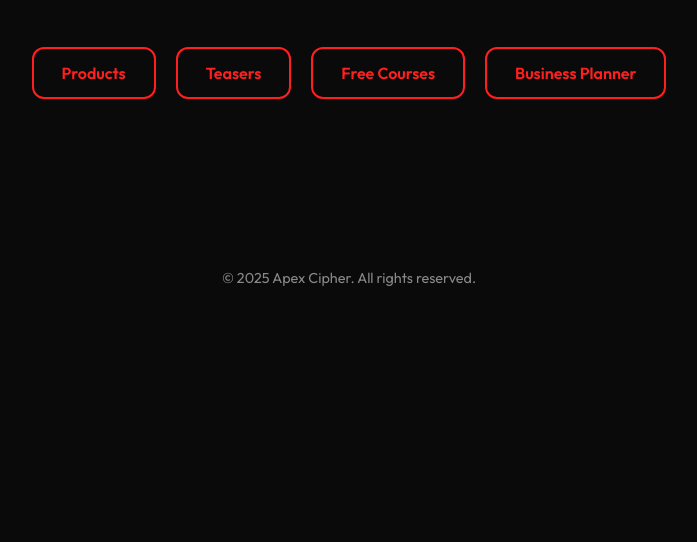
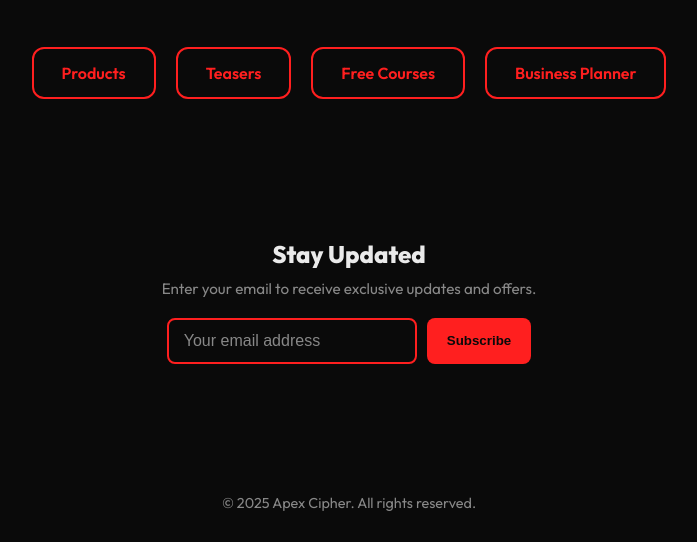
Before and after one commit to aminaxyd/apex.cipher, a plain HTML site: page index.html in a window 1280 px wide. Shown: the part 394-936 px from the top of the page, without its empty margins (291-988 px from the left). Before the commit the page ends 800 px from the top, so only its background shows below. Drawn offline with Linux system fonts and the light colour scheme.

Commit message:
Update index.html

```diff
--- a/index.html
+++ b/index.html
@@ -136,6 +136,60 @@
         padding: 12px 20px;
       }
     }
+    .email-signup {
+  margin-top: 60px;
+  text-align: center;
+  padding: 20px;
+}
+
+.email-signup h2 {
+  font-size: 1.5rem;
+  margin-bottom: 10px;
+}
+
+.email-signup p {
+  font-size: 0.95rem;
+  color: var(--text-muted);
+  margin-bottom: 20px;
+}
+
+.email-signup form {
+  display: flex;
+  justify-content: center;
+  flex-wrap: wrap;
+  gap: 10px;
+}
+
+.email-signup input {
+  padding: 12px 15px;
+  border-radius: 8px;
+  border: 2px solid var(--primary-color);
+  background: transparent;
+  color: var(--text-light);
+  font-size: 1rem;
+  outline: none;
+  min-width: 250px;
+}
+
+.email-signup input::placeholder {
+  color: var(--text-muted);
+}
+
+.email-signup button {
+  padding: 12px 20px;
+  border-radius: 8px;
+  background-color: var(--primary-color);
+  color: var(--bg-color);
+  font-weight: 600;
+  border: none;
+  cursor: pointer;
+  transition: background-color 0.3s ease;
+}
+
+.email-signup button:hover {
+  background-color: #cc1818;
+}
+
   </style>
 </head>
 <body>
@@ -151,6 +205,14 @@
       <a href="temp1.html"><span>Business Planner</span></a>
     </nav>
   </header>
+  <section class="email-signup">
+    <h2>Stay Updated</h2>
+    <p>Enter your email to receive exclusive updates and offers.</p>
+    <form action="https://formspree.io/f/mnnzdbkl" method="POST">
+      <input type="email" name="email" placeholder="Your email address" required>
+      <button type="submit">Subscribe</button>
+    </form>
+  </section>
 
   <footer>
     © 2025 Apex Cipher. All rights reserved.
```
